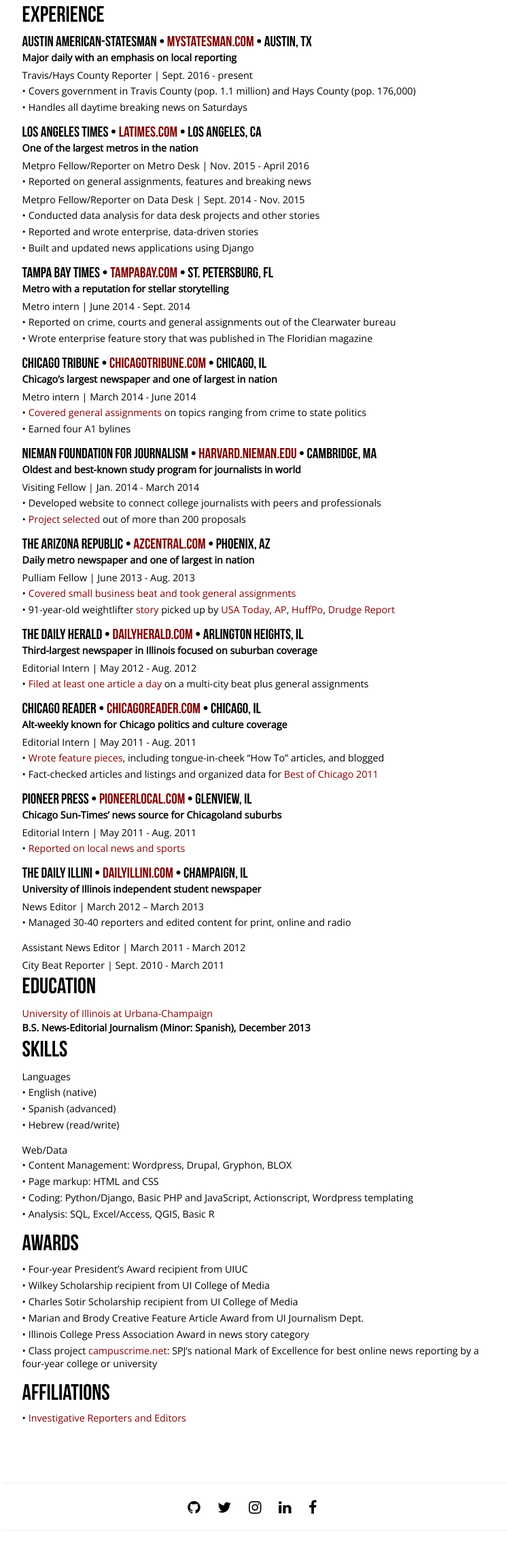
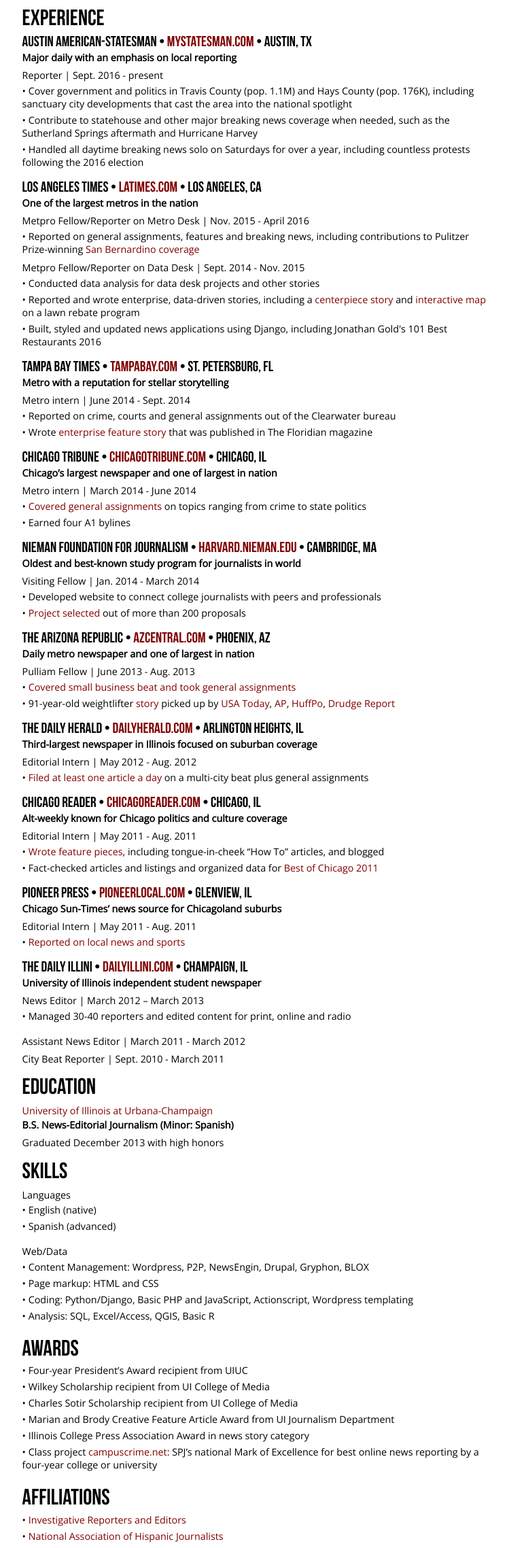
Before and after one commit to tgoldenstein/tgoldenstein.github.io, a plain HTML site: page resume.html in a window 1280 px wide. Shown: the part 151-2428 px from the top of the page at 68% size, without its empty margins (261-1007 px from the left). Drawn offline with nearby package versions, Linux system fonts and the light colour scheme.

Commit message:
Website fixes, mostly resume

```diff
--- a/resume.html
+++ b/resume.html
@@ -50,22 +50,23 @@
 				<div class="resumechunk">
 						<h3 class="pubname">AUSTIN AMERICAN-STATESMAN • <a href="http://www.mystatesman.com">MYSTATESMAN.COM</a> • AUSTIN, TX</h3>
 						<h4 class="pubdesc">Major daily with an emphasis on local reporting</h4>
-						<h4 class="posdesc">Travis/Hays County Reporter | Sept. 2016 - present</h4>
+						<h4 class="posdesc">Reporter | Sept. 2016 - present</h4>
 					<ul class="bullets">
-						<li>• Covers government in Travis County (pop. 1.1 million) and Hays County (pop. 176,000)</li>
-						<li>• Handles all daytime breaking news on Saturdays</li>
+						<li>• Cover government and politics in Travis County (pop. 1.1M) and Hays County (pop. 176K), including sanctuary city developments that cast the area into the national spotlight</li>
+						<li>• Contribute to statehouse and other major breaking news coverage when needed, such as the Sutherland Springs aftermath and Hurricane Harvey</li>
+						<li>• Handled all daytime breaking news solo on Saturdays for over a year, including countless protests following the 2016 election</li>
 				</div>
 				<div class="resumechunk">
 						<h3 class="pubname">LOS ANGELES TIMES • <a href="http://www.latimes.com">LATIMES.COM</a> • LOS ANGELES, CA</h3>
 						<h4 class="pubdesc">One of the largest metros in the nation</h4>
 						<h4 class="posdesc">Metpro Fellow/Reporter on Metro Desk | Nov. 2015 - April 2016</h4>
 					<ul class="bullets">
-						<li>• Reported on general assignments, features and breaking news</li>
+						<li>• Reported on general assignments, features and breaking news, including contributions to Pulitzer Prize-winning <a href="http://www.latimes.com/local/california/la-me-sb-refugees-out-20151220-story.html">San Bernardino coverage</a></li>
 						<h4 class="posdesc">Metpro Fellow/Reporter on Data Desk | Sept. 2014 - Nov. 2015</h4>
 					<ul class="bullets">
 						<li>• Conducted data analysis for data desk projects and other stories</li>
-						<li>• Reported and wrote enterprise, data-driven stories</li>
-						<li>• Built and updated news applications using Django</li>
+						<li>• Reported and wrote enterprise, data-driven stories, including a <a href="http://www.latimes.com/local/lanow/la-me-ln-turf-rebates-20150812-story.html">centerpiece story</a> and <a href="http://graphics.latimes.com/turf-rebates-map/">interactive map</a> on a lawn rebate program</li>
+						<li>• Built, styled and updated news applications using Django, including Jonathan Gold's 101 Best Restaurants 2016</li>
 					</ul>
 				</div>
 				<div class="resumechunk">
@@ -74,7 +75,7 @@
 						<h4 class="posdesc">Metro intern | June 2014 - Sept. 2014</h4>
 					<ul class="bullets">
 						<li>• Reported on crime, courts and general assignments out of the Clearwater bureau</li>
-						<li>• Wrote enterprise feature story that was published in The Floridian magazine</li>
+						<li>• Wrote <a href="http://www.tampabay.com/features/humaninterest/the-thrill-of-the-sandy-hunt-is-their-treasure/2200237">enterprise feature story</a> that was published in The Floridian magazine</li>
 					</ul>
 				</div>
 				<div class="resumechunk">
@@ -142,7 +143,8 @@
 				<div class="resumechunk">
 					<h2 class="category">EDUCATION</h2>
 					<h4 class="posdesc"><a href="www.illinois.edu">University of Illinois at Urbana-Champaign</a></h4>
-					<h4 class="pubdesc">B.S. News-Editorial Journalism (Minor: Spanish), December 2013</h4>
+					<h4 class="pubdesc">B.S. News-Editorial Journalism (Minor: Spanish)</h4>
+					<h4 class="posdesc">Graduated December 2013 with high honors</h4>
 				</div>
 					<h2 class="category">SKILLS</h2>
 					<div class="resumechunk">
@@ -150,13 +152,12 @@
 					<ul class="bullets">
 						<li>• English (native)</li>
 						<li>• Spanish (advanced)</li>
-						<li>• Hebrew (read/write)</li>
 					</ul>
 					</div>
 					<div class="resumechunk">
 					<h4 class="posdesc">Web/Data</h4>
 					<ul class="bullets">
-					<li>• Content Management: Wordpress, Drupal, Gryphon, BLOX</li>
+					<li>• Content Management: Wordpress, P2P, NewsEngin, Drupal, Gryphon, BLOX</li>
 					<li>• Page markup: HTML and CSS</li>
 					<li>• Coding: Python/Django, Basic PHP and JavaScript, Actionscript, Wordpress templating</li>
 					<li>• Analysis: SQL, Excel/Access, QGIS, Basic R</li>
@@ -168,7 +169,7 @@
 					<li>• Four-year President’s Award recipient from UIUC</li>
 					<li>• Wilkey Scholarship recipient from UI College of Media</li>
 					<li>• Charles Sotir Scholarship recipient from UI College of Media</li>
-					<li>• Marian and Brody Creative Feature Article Award from UI Journalism Dept.</li>
+					<li>• Marian and Brody Creative Feature Article Award from UI Journalism Department</li>
 					<li>• Illinois College Press Association Award in news story category</li>
 					<li>• Class project <a href="http://campuscrime.net/">campuscrime.net</a>: SPJ’s national Mark of Excellence for best online news reporting by a four-year college or university</li>
 					</ul>
@@ -177,6 +178,7 @@
 				<div class="resumechunk">
 				<ul class="bullets">
 					<li>• <a href="http://ire.org/">Investigative Reporters and Editors</a></li>
+					<li>• <a href="http://nahj.org/">National Association of Hispanic Journalists</a></li>
 				</ul>
 				</div>
 			</div>
```
Also changed, not shown: index.html (+1 -1 lines), bootstrap/css/bootstrap.css, mug.jpeg (deleted).
